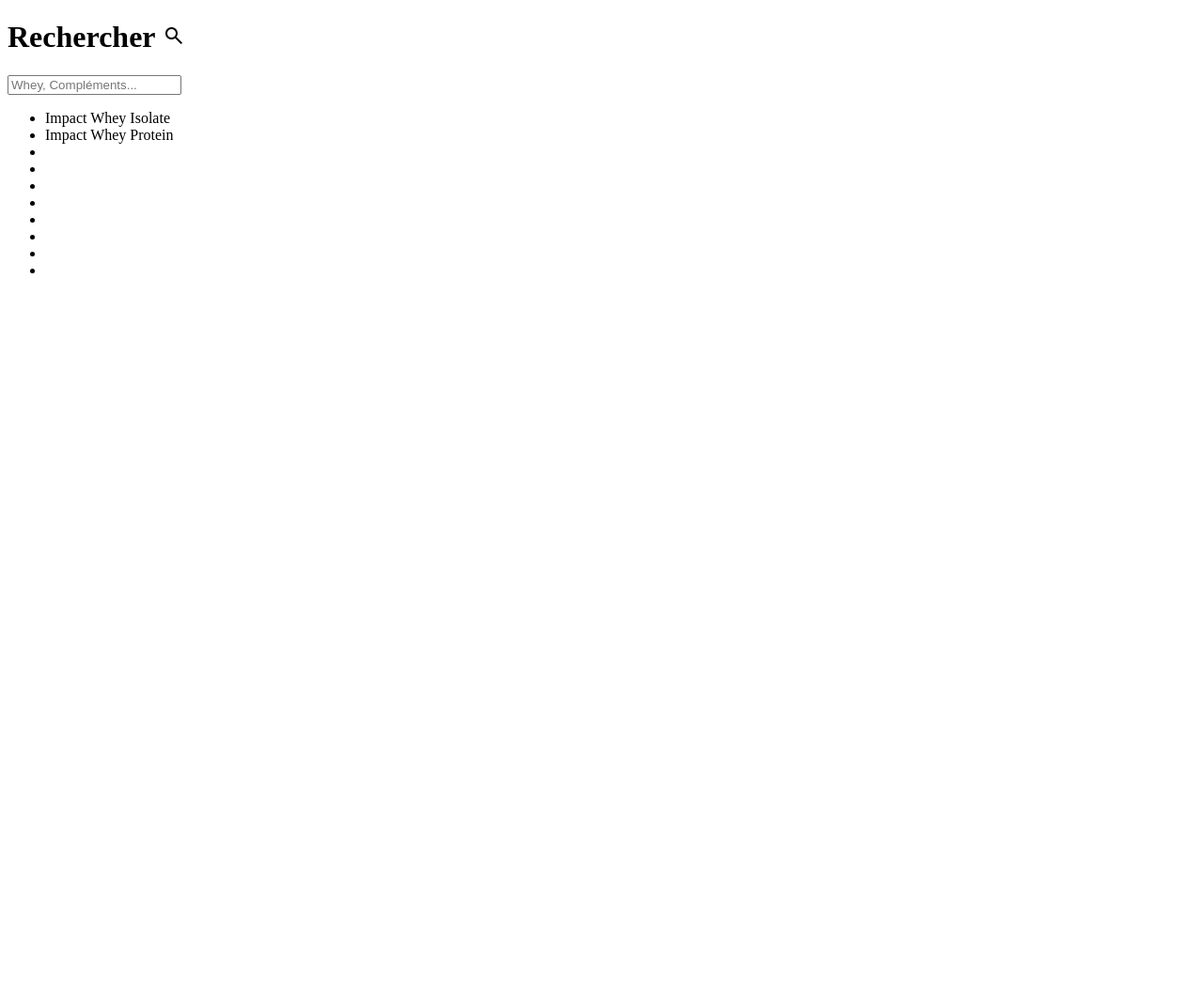
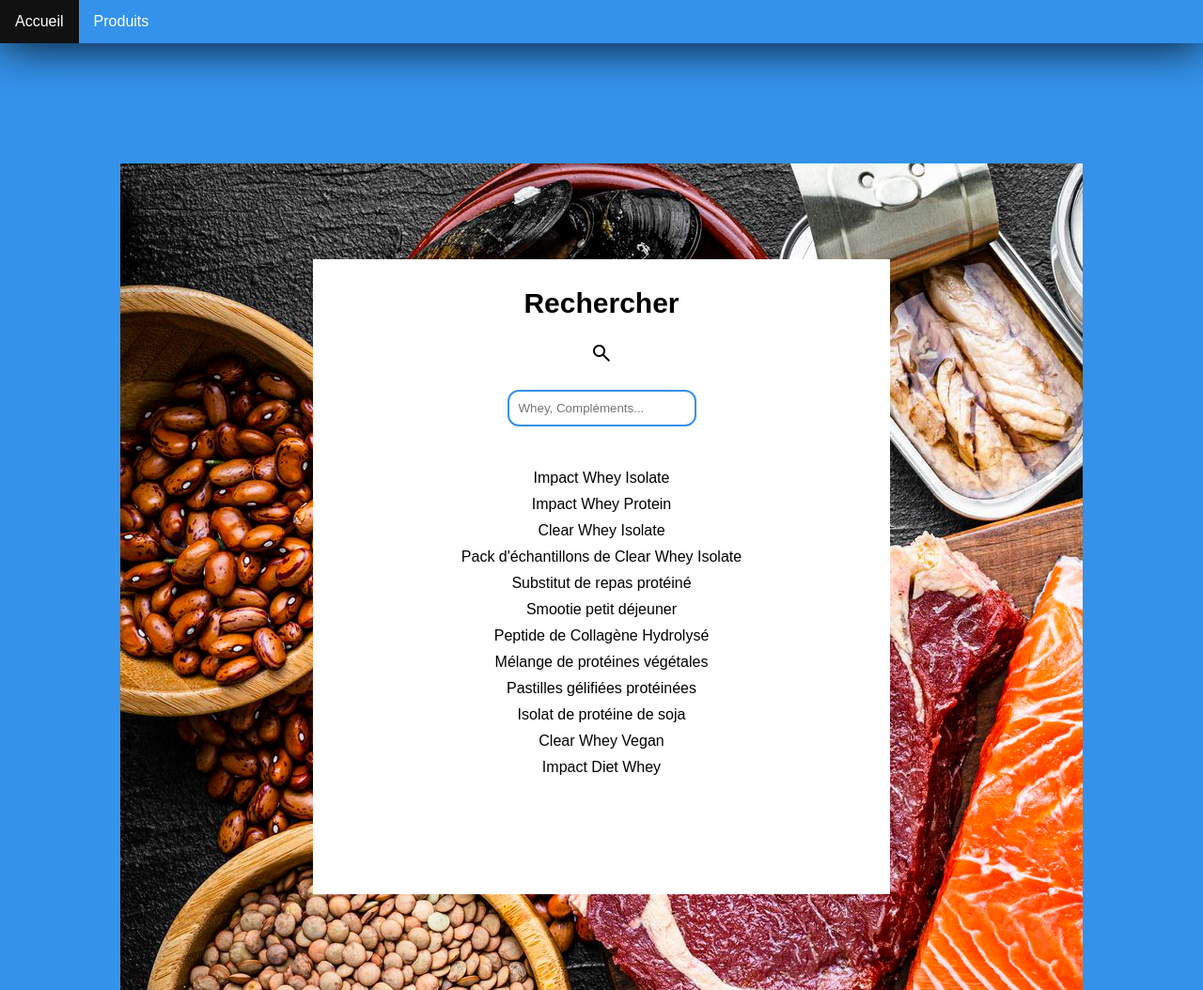
Before and after one commit to carlbrgs/exoIPSSI, a PHP site: page /product.html in a window 1280 px wide. Shown: the whole page at 94% size. Before the commit the page ends 291 px from the top, so only its background shows below. Run offline with PHP 8.4, Linux system fonts and the light colour scheme.

Commit message:
product list & navbar added

```diff
--- a/index.js
+++ b/index.js
@@ -1,3 +1,16 @@
 //HOME PAGE
 
 //PRODUCT PAGE
+let x = document.getElementsByClassName('product');
+
+function getVal() {
+    const searchbar = document.getElementById('searchbar').value;
+    for (i = 0; i < x.length; i++) {
+        if (!x[i].innerHTML.toLowerCase().includes(searchbar)) {
+            x[i].style.display="none";
+        }
+        else {
+            x[i].style.display="list-item";
+        }
+    }
+}
--- a/product.html
+++ b/product.html
@@ -1,27 +1,48 @@
 <!DOCTYPE html>
+<html>
     <head>
         <title>Produits</title>
         <link rel="stylesheet" href="https://fonts.googleapis.com/css2?family=Material+Symbols+Outlined:opsz,wght,FILL,GRAD@20..48,100..700,0..1,-50..200" />
+        <link rel="stylesheet" href="./style.css">
     </head>
-<body>
+    <body style="margin: 0; padding: 0; background-color: #3492eb;">
+        <div class="navbar">
+            <ul>
+                <li class="float-left"><a href="./index.html">Accueil</a></li>
+                <li class="float-left"><a href="">Produits</a></li>
+            </ul>
+        </div>
+
+
+
+        <div class="bg-protein">
             <div class="content">
+                <div class="block">
                     <div class="top-block">
-            <h1>Rechercher <span class="material-symbols-outlined">search</span></h1>
+                        <h1 class="search-item">Rechercher</h1>
+                        <h1 class="search-item"><span class="material-symbols-outlined">search</span></h1>
                         <input id="searchbar" onkeyup="getVal()" type="text" name="search" placeholder="Whey, Compléments...">
                     </div>
                     <div class="bot-block">
-            <ul>
-                <li>Impact Whey Isolate</li>
-                <li>Impact Whey Protein</li>
-                <li></li>
-                <li></li>
-                <li></li>
-                <li></li>
-                <li></li>
-                <li></li>
-                <li></li>
-                <li></li>
+                        <ul class="list-products">
+                            <li class="product">Impact Whey Isolate</li>
+                            <li class="product">Impact Whey Protein</li>
+                            <li class="product">Clear Whey Isolate</li>
+                            <li class="product">Pack d'échantillons de Clear Whey Isolate</li>
+                            <li class="product">Substitut de repas protéiné</li>
+                            <li class="product">Smootie petit déjeuner</li>
+                            <li class="product">Peptide de Collagène Hydrolysé</li>
+                            <li class="product">Mélange de protéines végétales</li>
+                            <li class="product">Pastilles gélifiées protéinées</li>
+                            <li class="product">Isolat de protéine de soja</li>
+                            <li class="product">Clear Whey Vegan</li>
+                            <li class="product">Impact Diet Whey</li>
                         </ul>
                     </div>
                 </div>
+            </div>
+        </div>
+
+        <script src="./index.js"></script>
     </body>
+</html>
--- a/style.css
+++ b/style.css
@@ -32,3 +32,104 @@
 nav li a:hover {
     background-color: #3492eb;
 }
+
+ul {
+    list-style-type: none;
+}
+
+/*
+     ___________________________
+    /                          /
+   /        * NAVBAR *        /
+  /__________________________/
+
+*/
+
+.navbar {
+    z-index: 3;
+}
+
+.navbar ul {
+    list-style-type: none;
+    margin: 0;
+    padding: 0;
+    overflow: hidden;
+    box-shadow: 0 0 50px;
+}
+
+.navbar ul li {
+    opacity: 100%;
+}
+
+.float-left {
+    float: left;
+}
+
+.float-right {
+    float: right;
+}
+
+.navbar ul li a {
+    display: block;
+    color: white;
+    text-align: center;
+    padding: 14px 16px;
+    text-decoration: none;
+}
+
+.navbar ul li a:hover {
+    background-color: #111;
+}
+
+/*
+     ___________________________
+    /                           /
+   /        * PRODUCT *        /
+  /__________________________ /
+
+*/
+
+.bg-protein {
+    text-align: center;
+    background: url(./Images/Protein.jpg);
+    margin: 10% 10% 0 10%;
+    background-repeat: no-repeat;
+    background-attachment: fixed;
+}
+
+.search-item {
+    color: black;
+    font-size: 30px;
+}
+
+.block {
+    margin: 0 20% 0 20%;
+    padding-top: 10%;
+    padding-bottom: 10%;
+}
+
+.top-block {
+    background-color: white;
+    padding: 10px 0 10px 0;
+}
+
+.bot-block {
+    background-color: white;
+    padding: 10px 0 10px 0;
+}
+
+.list-products {
+    padding: 0 0 100px 0;
+}
+
+.product {
+    padding-top: 10px;
+}
+
+#searchbar {
+    border-radius: 0.75rem;
+    background: transparent;
+    padding: 0.75em;
+    resize: none;
+    border: 2px solid #3492eb;
+}
```
Also changed, not shown: Images/Protein.jpg (added). Lines whose indentation alone changed are shown as unchanged.
